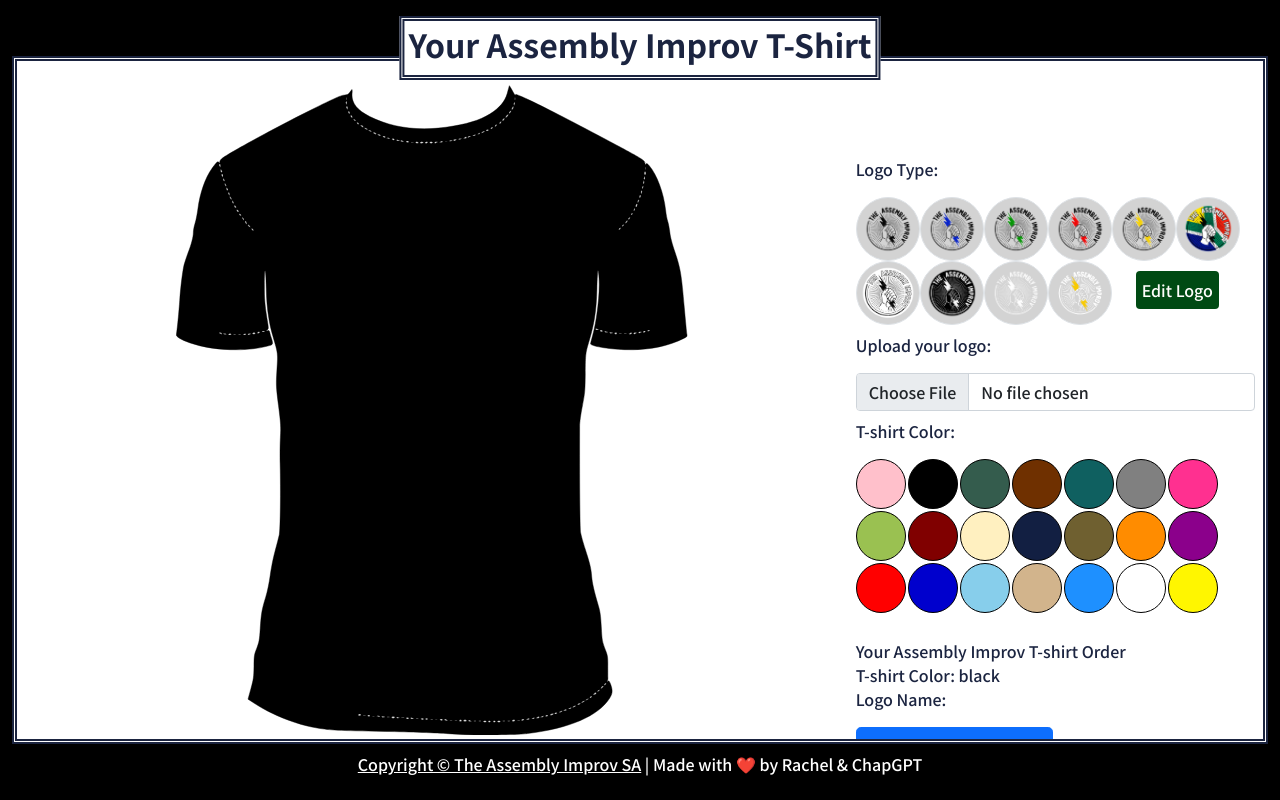
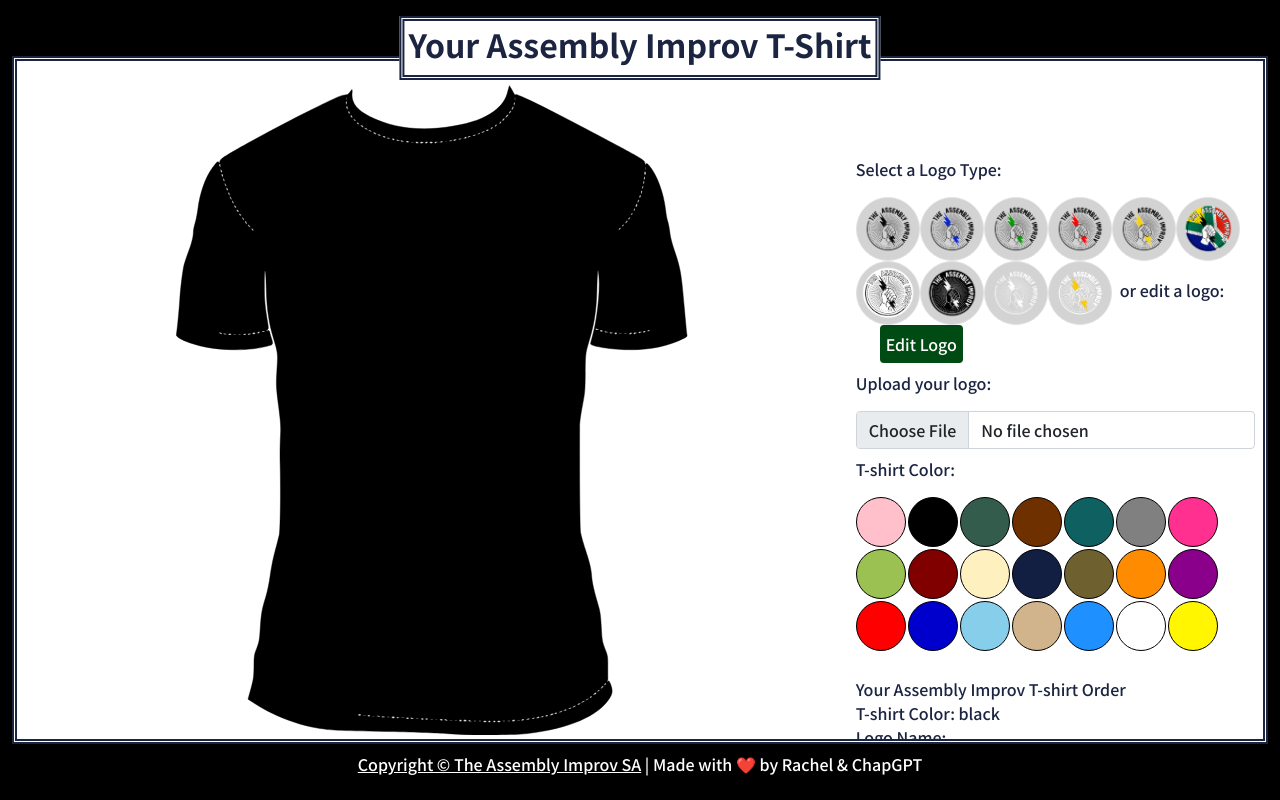
Before and after one commit to global2rachel/assembly-improv-sa_tshirt, a React (Create React App) app: page / in a window 1280 px wide. Built offline with nearby package versions, Linux system fonts and the light colour scheme; no server answers.

Commit message:
adjust text & make modal smaller

```diff
--- a/src/components/NewYearCanvas.js
+++ b/src/components/NewYearCanvas.js
@@ -282,9 +282,11 @@
                             {/* Right */}
                             <div className={rightSecClass()} style={{height:'500px'}}>
 
-                                <h3>Logo Type:</h3>
+                                <h3>Select a Logo Type:</h3>
                                 <div className="mt-3">
                                     {renderLogos()}
+
+                                    <h3 className="ms-2">or edit a logo:</h3>
                                     <button onClick={()=>showModal('photo')} type="button" className="btn_f mx-4" data-bs-toggle="modal"
                                             data-bs-target="#exampleModal">
                                             Edit Logo
@@ -338,7 +340,7 @@
                     isSaveDisabled={uploadClipPath && !isCropped}
                     saveText="Download Image"
                     resetText="Reset"
-                    size="lg">
+                    size="sm">
 
                     <div className="d-flex">
                         <div className="model-input">
@@ -364,6 +366,4 @@
 
 }
 
-
-
 export default NewYearCanvas
```
Also changed, not shown: 24 other files (tests, documents, lock files or other folders).
